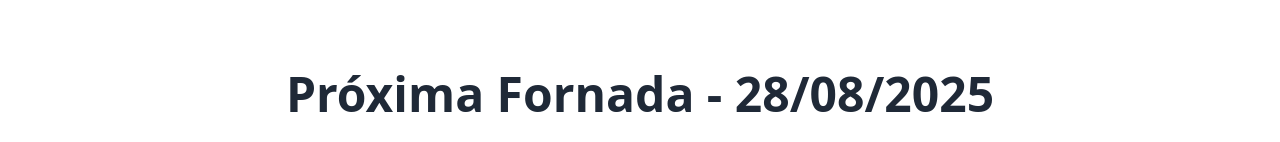
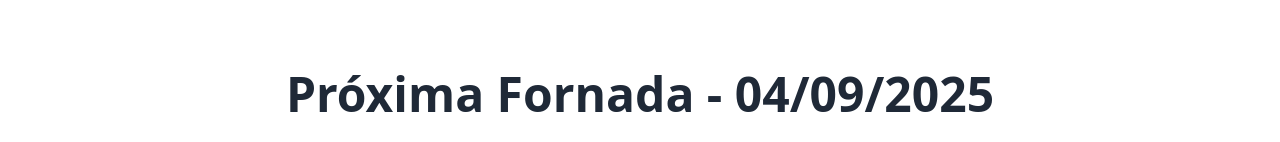
Before and after one commit to guilacerdas/guilacerda-website, a React (Vite) app: page / in a window 1280 px wide. Shown: the part 810-952 px from the top of the page. Built offline with nearby package versions, Linux system fonts and the light colour scheme.

Commit message:
Atualiza data próxima entrega

```diff
--- a/src/components/Products.tsx
+++ b/src/components/Products.tsx
@@ -186,7 +186,7 @@ const Products = () => {
           className="mb-16 text-center"
         >
           <h2 className="mb-6 text-4xl font-bold text-gray-800 md:text-5xl">
-            Próxima Fornada - 28/08/2025
+            Próxima Fornada - 04/09/2025
           </h2>
           <p className="max-w-2xl mx-auto text-xl text-gray-600">
             Pizzas napolitanas pré-assadas prontas para finalizar no seu forno,
--- a/src/components/StepOneCart.tsx
+++ b/src/components/StepOneCart.tsx
@@ -127,7 +127,7 @@ export default function StepOneCart({
             <h6 className="mb-2 text-xs font-extralight">
               <span className="font-semibold">
                 {" "}
-                Entregas a partir das 19:00 - 28/08/2025
+                Entregas a partir das 19:00 - 04/09/2025
               </span>{" "}
             </h6>
             <div className="flex gap-4">
```
